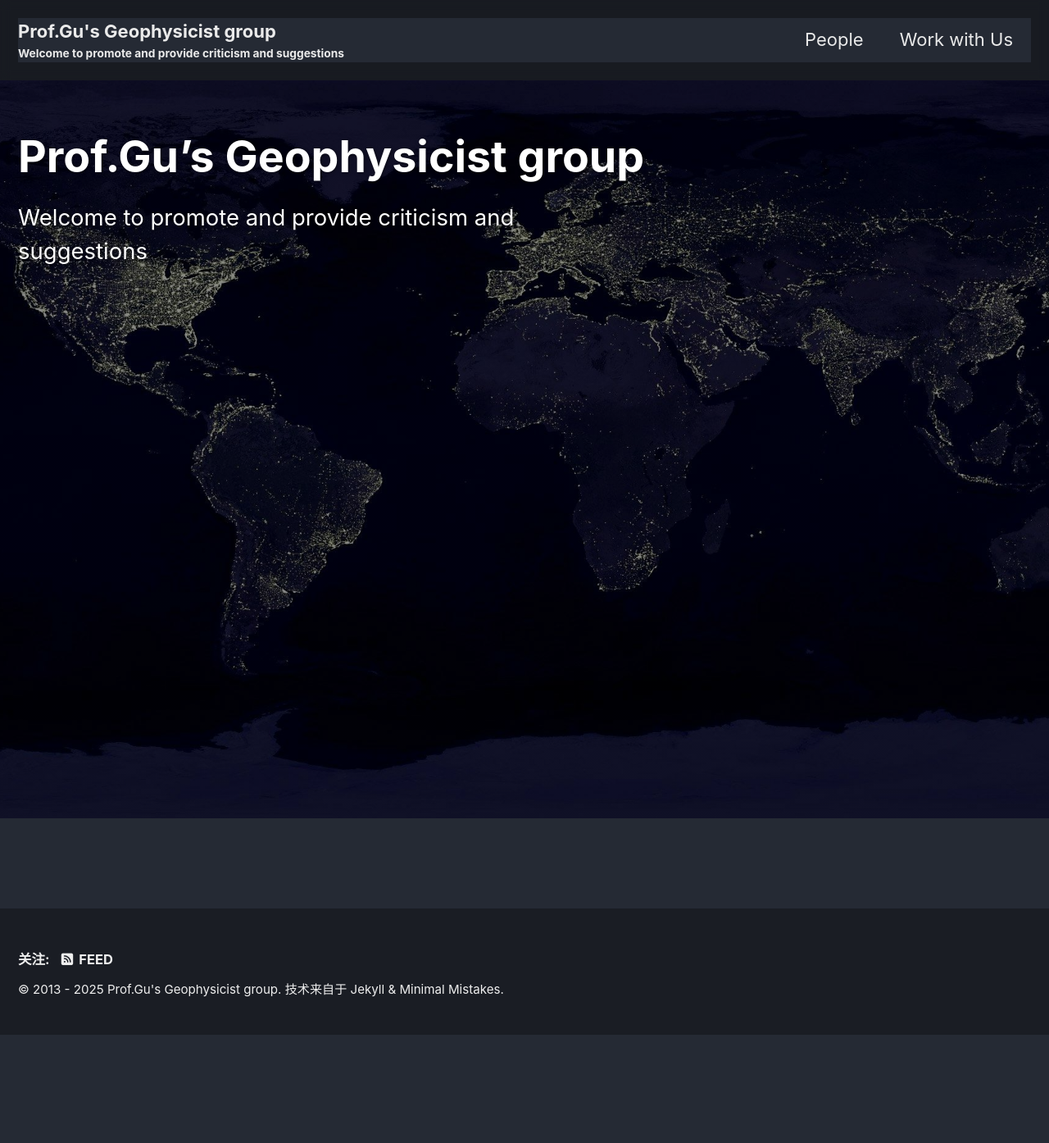
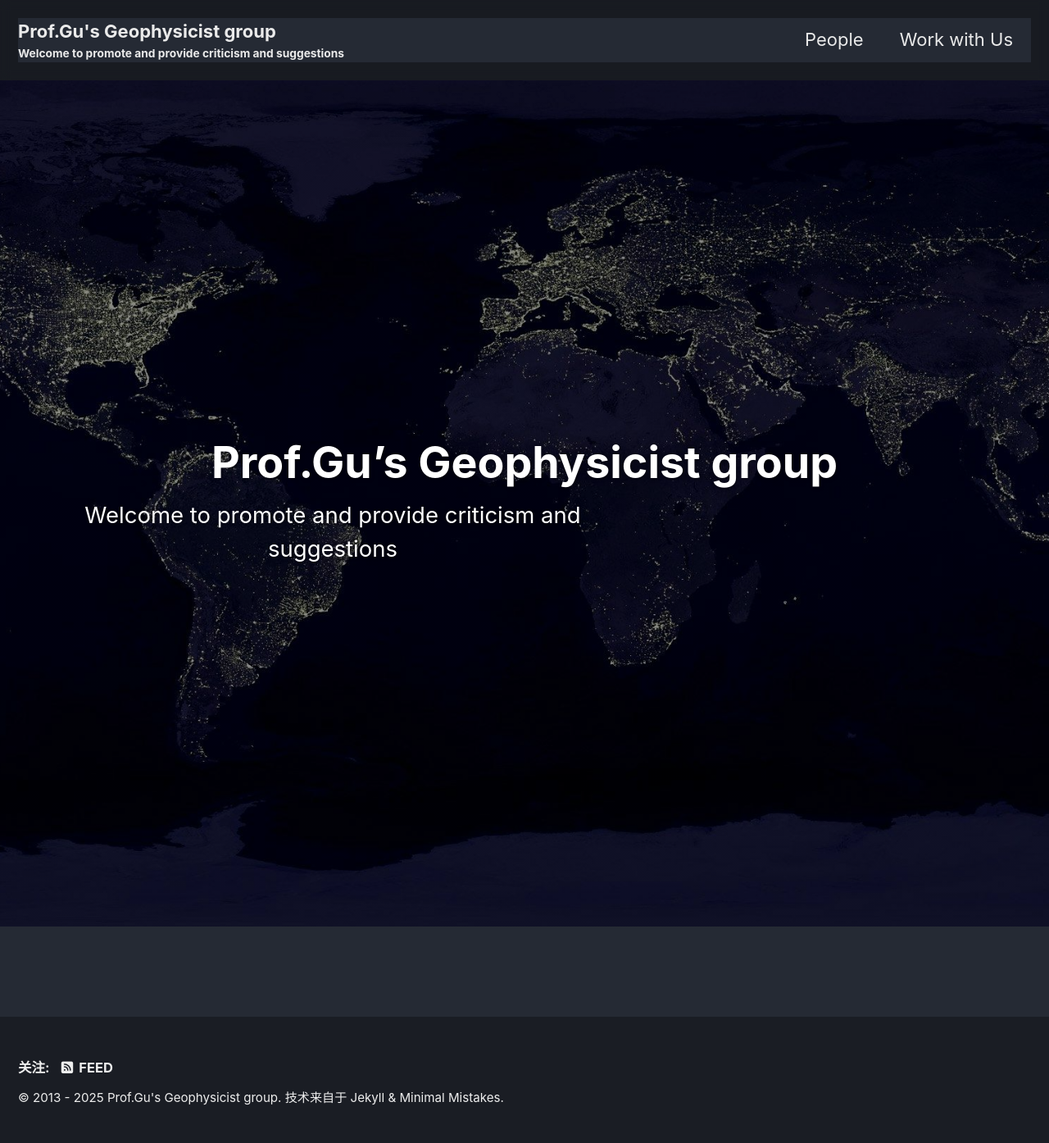
Before and after one commit to gubingluo/gubingluo.github.io, a Jekyll site: the page built from index.md, in a window 1280 px wide. Shown: the whole page at 82% size. Built offline with Jekyll 4.4.1, drawn with Linux system fonts in a browser that asks for light colours; cached includes are drawn as plain includes; before the commit the page ends 1262 px from its top, so only the background shows below that.

Commit message:
Update _custom.scss

```diff
--- a/_sass/minimal-mistakes/_custom.scss
+++ b/_sass/minimal-mistakes/_custom.scss
@@ -28,3 +28,23 @@
 .page__hero--overlay {
   min-height: 100vh;
 }
+.page__hero--overlay {
+  min-height: 100vh;
+}
+
+.page__hero--overlay .wrapper {
+  min-height: 100vh;
+  display: flex;
+  flex-direction: column;
+  justify-content: center;
+  text-align: center;
+}
+
+/* 控制标题和欢迎语间距 */
+.page__hero--overlay .page__title {
+  margin: 0 0 0.8rem 0;
+}
+
+.page__hero--overlay .page__lead {
+  margin: 0;
+}
```
